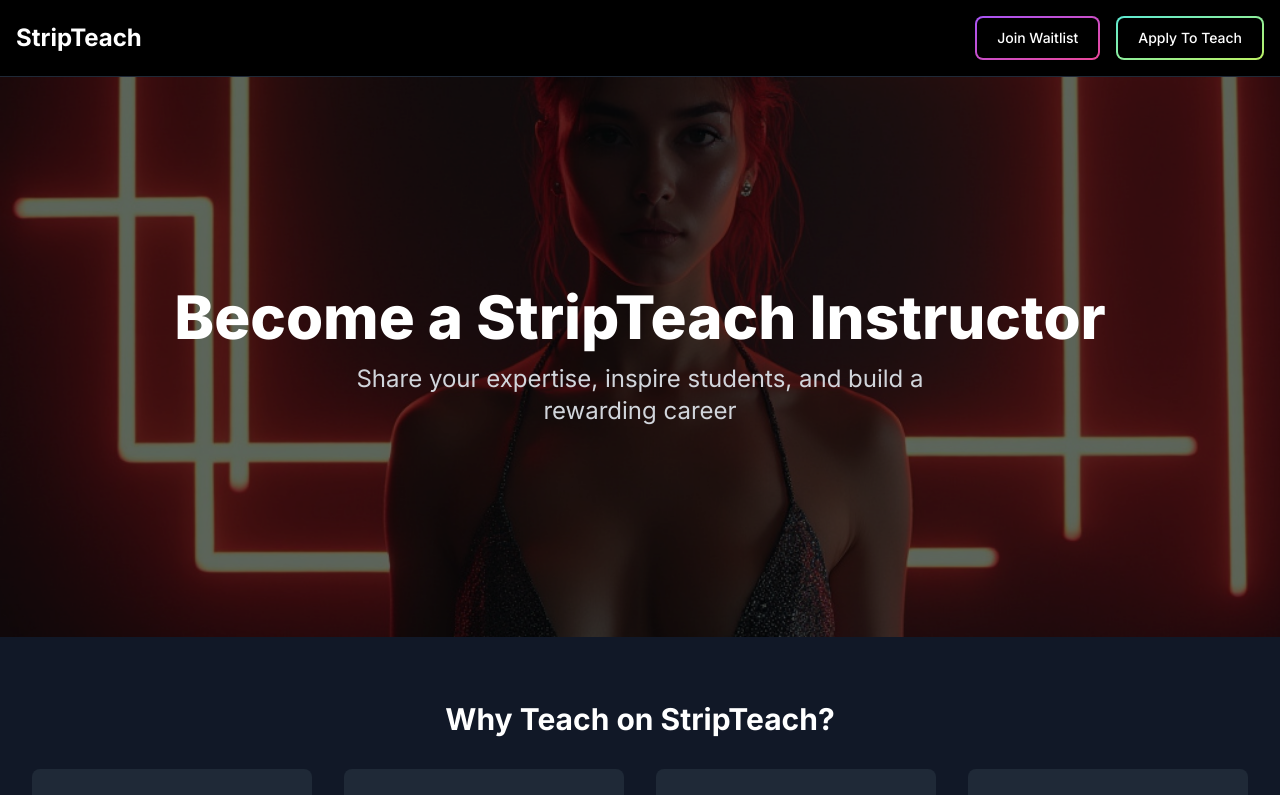
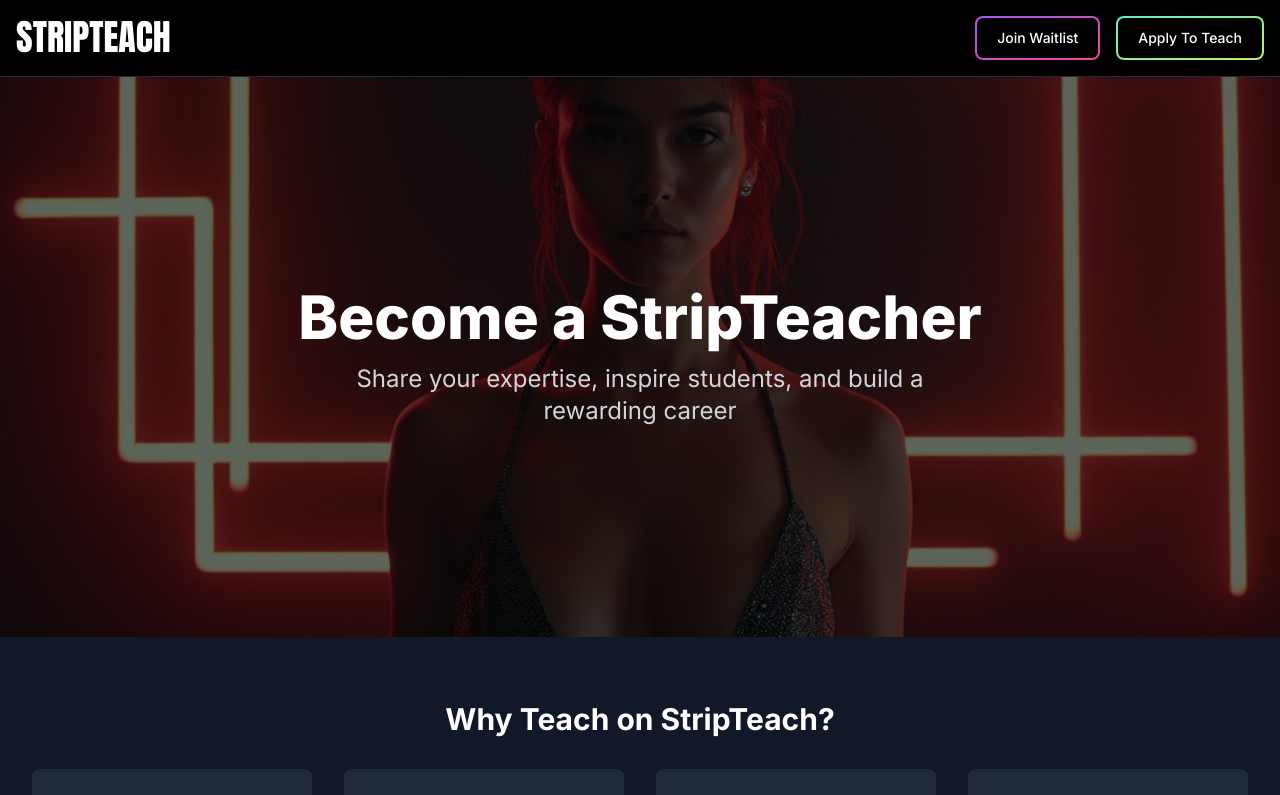
Before and after one commit to chezbro/skill-tease, a Next.js app: page /apply-to-teach in a window 1280 px wide. Shown: the top 795 px of the page. Built offline with nearby package versions, Linux system fonts and the light colour scheme.

Commit message:
logo update

```diff
--- a/app/apply-to-teach/page.tsx
+++ b/app/apply-to-teach/page.tsx
@@ -200,7 +200,7 @@ export default function ApplyToTeach() {
         <div className="absolute inset-0 bg-black bg-opacity-60 flex items-center justify-center">
           <div className="text-center">
             <h1 className="text-4xl md:text-5xl lg:text-6xl font-extrabold text-white mb-4">
-              Become a StripTeach Instructor
+              Become a StripTeacher
             </h1>
             <p className="text-xl md:text-2xl text-gray-300 max-w-2xl mx-auto">
               Share your expertise, inspire students, and build a rewarding career
--- a/app/globals.css
+++ b/app/globals.css
@@ -160,3 +160,23 @@ body {
     transform: translateY(0);
   }
 }
+
+.anaglyph {
+  box-sizing: content-box;
+  border: none;
+  font-family: "Chau Philomene One", Helvetica, sans-serif;
+  color: #ffffff;
+  text-align: center;
+  text-overflow: clip;
+  letter-spacing: 3px;
+  text-shadow:
+    -2px -2px 0 #000,
+    2px -2px 0 #000,
+    -2px 2px 0 #000,
+    2px 2px 0 #000,
+    -3px 0 0 rgb(30,242,241),
+    3px 0 0 rgb(246,5,10);
+  padding: 10px;
+  background: rgba(0, 0, 0, 0.6);
+  border-radius: 8px;
+}
--- a/app/layout.tsx
+++ b/app/layout.tsx
@@ -9,6 +9,12 @@ import Login from '@/components/Login'
 import Register from '@/components/Register'
 import "./globals.css"
 import BackToTop from '@/components/BackToTop'
+import { Anton } from "next/font/google"  // Add this import
+
+const anton = Anton({
+  weight: '400',
+  preload: false,
+})  // Add this line
 
 const inter = Inter({ subsets: ["latin"] })
 
@@ -56,7 +62,15 @@ export default function RootLayout({
         <div className={showLogin || showRegister ? 'blur-sm' : ''}>
         <header className="border-b border-gray-800 py-2 sm:py-4">
           <nav className="container mx-auto px-2 sm:px-4 flex flex-col sm:flex-row justify-between items-center">
-            <Link href="/" className="text-xl sm:text-2xl font-bold hover:text-blue-500 transition duration-300 mb-2 sm:mb-0">StripTeach</Link>
+            <Link href="/" className="text-xl sm:text-2xl font-bold mb-2 sm:mb-0">
+              <span className="relative group">
+                {['S', 'T', 'R', 'I', 'P', 'T', 'E', 'A', 'C', 'H'].map((letter, index) => (
+                  <span key={index} className={`${anton.className} text-4xl transition duration-300 text-white group-hover:text-purple-500`} style={{ textShadow: '2px 2px 0 rgba(0, 0, 0, 0.5), 4px 4px 0 rgba(0, 0, 0, 0.3)' }}>
+                    {letter}
+                  </span>
+                ))}
+              </span>
+            </Link>
             <div className="flex flex-wrap justify-center sm:justify-end items-center gap-2 sm:gap-4">
               {!session ? (
                 <>
--- a/components/HeroCarousel.tsx
+++ b/components/HeroCarousel.tsx
@@ -93,7 +93,7 @@ export default function HeroCarousel() {
           Where Learning Gets Uncovered
         </h1>
         <p className="text-xl md:text-2xl mb-8 text-gray-200">
-          Tutors that reveal more as you master new subjects
+          A platform where tutors reveal more as you master new subjects.
         </p>
         <Link
           href="/waitlist"
```
